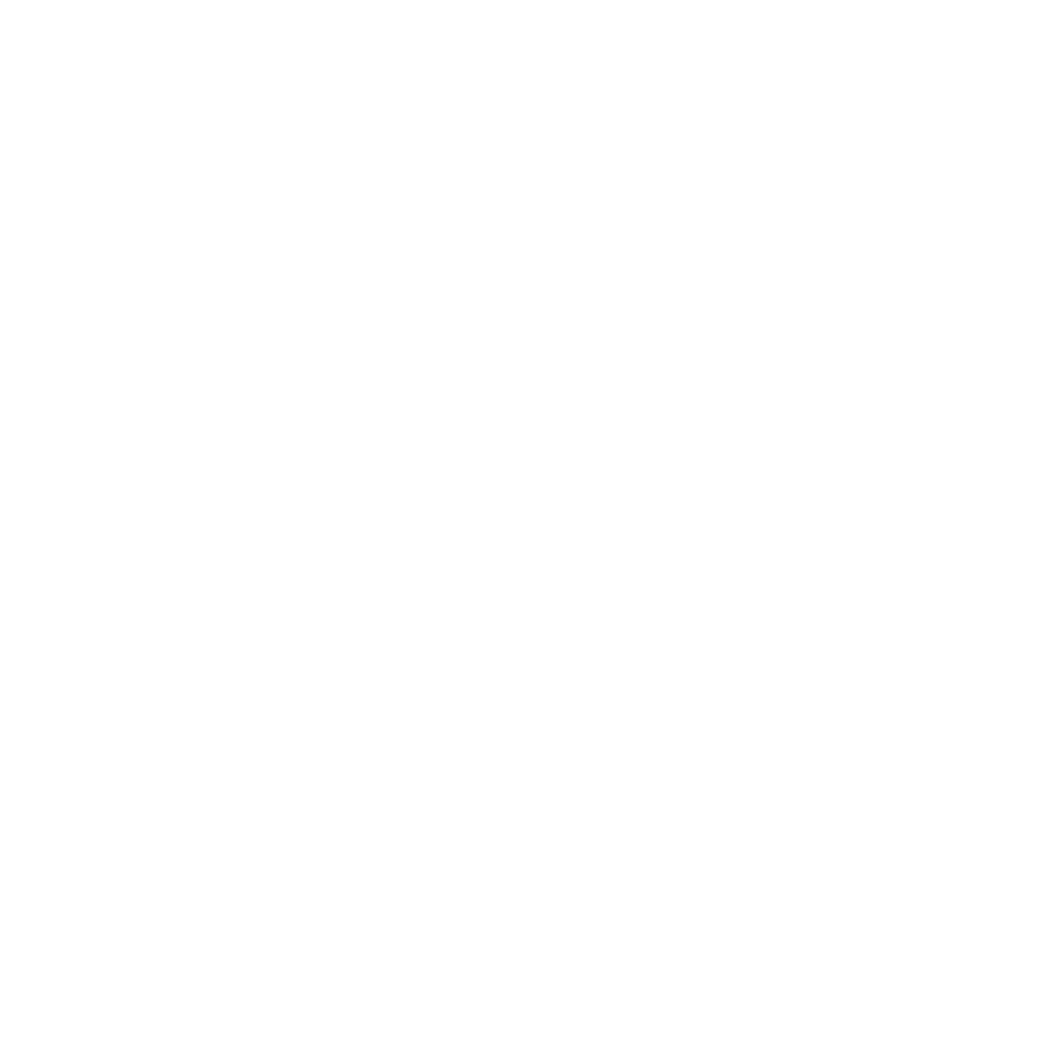
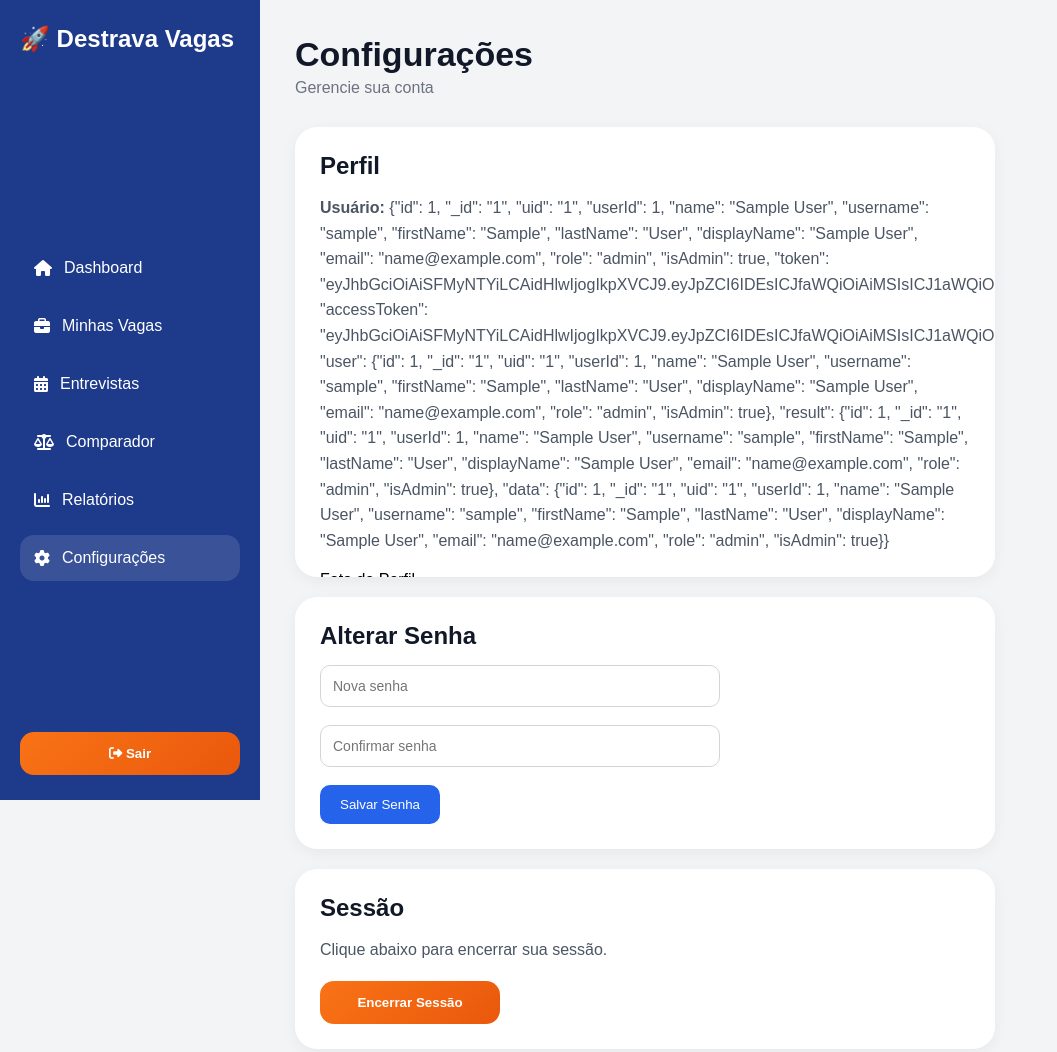
Before and after one commit to BrunaBaia/Full-Stack-Descomplica-Vagas, a plain HTML site: page Frontend/configuracoes.html in a window 1280 px wide. Shown: the whole page, without its empty margins (0-1057 px from the left). Before the commit the page ends 800 px from the top, so only its background shows below. Drawn offline with Linux system fonts and the light colour scheme; sample sign-in values are in the browser's storage.

Commit message:
Atualização do dashboard e configurações

```diff
--- a/Frontend/configuracoes.html
+++ b/Frontend/configuracoes.html
@@ -0,0 +1,162 @@
+<!DOCTYPE html>
+<html lang="pt-br">
+
+<head>
+    <meta charset="UTF-8">
+    <meta name="viewport" content="width=device-width, initial-scale=1.0">
+    <title>Configurações</title>
+
+    <link rel="stylesheet" href="dashboard.css">
+
+    <link rel="stylesheet" href="https://cdnjs.cloudflare.com/ajax/libs/font-awesome/6.5.1/css/all.min.css">
+</head>
+
+<body>
+
+    <div class="dashboard-container">
+
+        <aside class="sidebar">
+
+            <div class="logo">
+                <h2>🚀 Destrava Vagas</h2>
+            </div>
+
+            <nav class="menu">
+
+                <a href="dashboard.html">
+                    <i class="fa-solid fa-house"></i>
+                    <span>Dashboard</span>
+                </a>
+
+                <a href="minhasvagas.html">
+                    <i class="fa-solid fa-briefcase"></i>
+                    <span>Minhas Vagas</span>
+                </a>
+
+                <a href="entrevistas.html">
+                    <i class="fa-solid fa-calendar-days"></i>
+                    <span>Entrevistas</span>
+                </a>
+
+                <a href="comparadordevagas.html">
+                    <i class="fa-solid fa-scale-balanced"></i>
+                    <span>Comparador</span>
+                </a>
+
+                <a href="relatorios.html">
+                    <i class="fa-solid fa-chart-column"></i>
+                    <span>Relatórios</span>
+                </a>
+
+                <a href="configuracoes.html" class="active">
+                    <i class="fa-solid fa-gear"></i>
+                    <span>Configurações</span>
+                </a>
+
+            </nav>
+
+            <button class="logout-btn" onclick="logout()">
+                <i class="fa-solid fa-right-from-bracket"></i>
+                Sair
+            </button>
+
+        </aside>
+
+        <main class="main-content">
+
+            <header class="topbar">
+
+                <div>
+                    <h1>Configurações</h1>
+                    <p>Gerencie sua conta</p>
+                </div>
+
+            </header>
+
+            <div class="config-box">
+
+                <div class="box">
+
+                    <h2>Perfil</h2>
+
+                    <p>
+                        <strong>Usuário:</strong>
+                        <span id="usuario"></span>
+                    </p>
+
+                    <br>
+
+                    <label>Foto de Perfil</label>
+
+                    <br><br>
+
+                    <input type="file">
+
+                </div>
+
+                <div class="box">
+
+                    <h2>Alterar Senha</h2>
+
+                    <input type="password" placeholder="Nova senha" class="input-config">
+
+                    <br><br>
+
+                    <input type="password" placeholder="Confirmar senha" class="input-config">
+
+                    <br><br>
+
+                    <button>
+                        Salvar Senha
+                    </button>
+
+                </div>
+
+                <div class="box">
+
+                    <h2>Sessão</h2>
+
+                    <p>
+                        Clique abaixo para encerrar sua sessão.
+                    </p>
+
+                    <br>
+
+                    <button class="logout-btn btn-sessao" onclick="logout()">
+
+                        Encerrar Sessão
+
+                    </button>
+
+                </div>
+
+            </div>
+
+        </main>
+
+    </div>
+
+    <script>
+
+        const user = localStorage.getItem("user");
+
+        if (!user) {
+            window.location.href = "index.html";
+        }
+
+        document.getElementById("usuario").innerText = user;
+
+        function logout() {
+
+            localStorage.removeItem("user");
+            localStorage.removeItem("email");
+
+            window.location.href = "index.html";
+
+        }
+
+    </script>
+
+</body>
+
+</html>
--- a/Frontend/dashboard.css
+++ b/Frontend/dashboard.css
@@ -199,11 +199,9 @@ body {
 
 .overview-card {
     background: white;
-
-    padding: 25px;
-
-    border-radius: 22px;
-
+    padding: 20px;
+    border-radius: 18px;
+    min-height: 180px;
     box-shadow: 0 4px 15px rgba(0, 0, 0, 0.05);
 }
 
@@ -252,6 +250,10 @@ body {
     border-radius: 22px;
 
     box-shadow: 0 4px 15px rgba(0, 0, 0, 0.05);
+
+    max-height: 450px;
+    overflow-y: auto;
+
 }
 
 .box-header {
@@ -261,6 +263,7 @@ body {
 .box-header h3 {
     color: #111827;
 }
+
 
 /* VAGAS */
 .vaga-item {
@@ -441,3 +444,120 @@ textarea:focus {
     outline: none;
     border-color: #2563EB;
 }
+
+/* ================================= */
+/* ENTREVISTAS */
+/* ================================= */
+
+.entrevista-card {
+    background: white;
+    color: #111827;
+    padding: 20px;
+    border-radius: 18px;
+    box-shadow: 0 4px 12px rgba(0, 0, 0, .05);
+}
+
+.entrevista-card h3 {
+    margin-bottom: 10px;
+    color: #1E3A8A;
+}
+
+.entrevista-card p {
+    color: #6b7280;
+}
+
+.entrevista-item {
+    background: #f9fafb;
+    border: 1px solid #e5e7eb;
+    border-radius: 12px;
+    padding: 15px;
+    margin-bottom: 12px;
+}
+
+.entrevista-item strong {
+    color: #111827;
+}
+
+.btn-add {
+    background: #2563EB;
+    color: white;
+    border: none;
+    border-radius: 10px;
+    padding: 12px 18px;
+    cursor: pointer;
+}
+
+.btn-add:hover {
+    background: #1D4ED8;
+}
+
+/* CONFIGURAÇÕES */
+
+.input-config {
+    width: 100%;
+    padding: 12px;
+    border: 1px solid #d1d5db;
+    border-radius: 10px;
+    font-size: 15px;
+}
+
+.input-config:focus {
+    outline: none;
+    border-color: #2563EB;
+}
+
+/* CONFIGURAÇÕES */
+
+.config-container {
+    max-width: 800px;
+    margin: 0 auto;
+}
+
+.config-container .box {
+    margin-bottom: 20px;
+}
+
+.input-config {
+    width: 100%;
+    padding: 12px;
+    border: 1px solid #d1d5db;
+    border-radius: 10px;
+    font-size: 15px;
+}
+
+/* ========================= */
+/* CONFIGURAÇÕES */
+/* ========================= */
+
+.config-box {
+    max-width: 700px;
+}
+
+.config-box .box {
+    margin-bottom: 20px;
+}
+
+.input-config {
+    width: 100%;
+    max-width: 400px;
+    padding: 12px;
+    border: 1px solid #d1d5db;
+    border-radius: 10px;
+    font-size: 14px;
+}
+
+.input-config:focus {
+    outline: none;
+    border-color: #2563EB;
+}
+
+.btn-sessao {
+    width: auto;
+    min-width: 180px;
+    padding: 14px 25px;
+}
+
+.config-box p {
+    color: #4b5563;
+    line-height: 1.6;
+}
```
Also changed, not shown: Frontend/componentes/sidebar.html (added, +52 -0 lines), Frontend/dashboard.html (+1 -4 lines), Frontend/entrevistas.html (+34 -76 lines).
